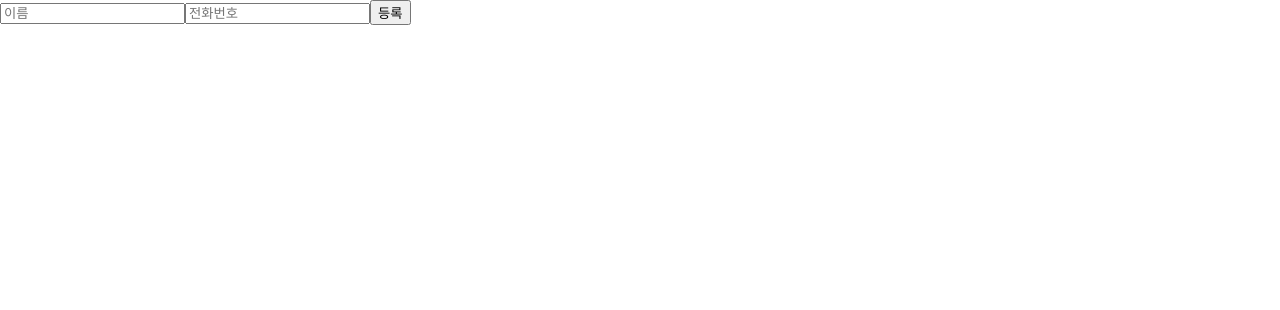
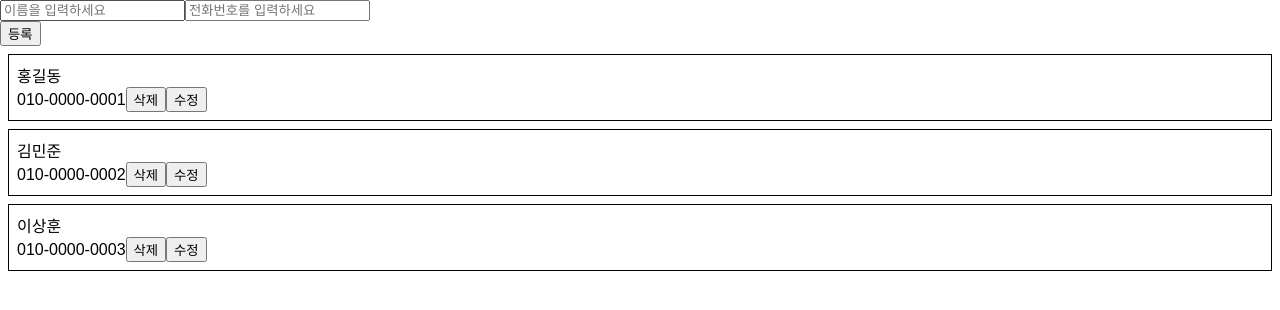
Before and after one commit to dl57934/hoony_blog_Data, a React (Create React App) app in the folder react/myapp/: page / in a window 1280 px wide. Shown: the top 310 px of the page. Built offline with nearby package versions, Linux system fonts and the light colour scheme.

Commit message:
optimization Code

```diff
--- a/react/myapp/src/App.js
+++ b/react/myapp/src/App.js
@@ -4,52 +4,72 @@ import PhoneForm from "./component/PhoneForm";
 import PhoneInfo from "./component/PhoneInfo"
 
 class App extends Component {
-    state = {
-        info:[]
+    state={
+      info:[
+          {id:0,
+          name:'홍길동',
+          phone:'010-0000-0001'},
+          {id:1,
+              name:'김민준',
+              phone:'010-0000-0002'},
+          {id:2,
+              name:'이상훈',
+              phone:'010-0000-0003'}
+      ]
     };
-    id = 0;
-    onCreate = (data) => {
+    id = 3;
+    onCreate=(data)=>{
         const {info} = this.state;
         this.setState({
-           info: info.concat({
+            info:info.concat({
             ...data,
             id:this.id++
-           })
-        });
+        })})
     };
     handlingRemove = (id)=>{
         const {info} = this.state;
         this.setState({
-         info:info.filter(info => info.id !== id)
+            info: info.filter(info=>{
+                return info.id !== id
+            })
         })
     };
-
-    handleUpdate = (id, data)=>{
-      const {info} = this.state;
+    handlingChange=(data, id)=>{
+        const changedInfo = data;
+        const {info}= this.state;
         this.setState({
             info:info.map(info=>{
-              if(info.id ===id){
+                if(info.id === id){
                     return {
                         id,
-                      ...data
+                        ...changedInfo
                     }
-              }else{
+                }else {
                     return info
                 }
             })
         })
+      /*  const {info} = this.state;
+        this.setState({
+            info:info.map(data=>{
+                if(id === info.id){
+                    data = data2;
+                    return data;
+                }
+            })
+        })*/
     };
     render(){
-        return (
+        return(
             <div>
             <PhoneForm onCreate={this.onCreate}/>
-                <br/>
-                <PhoneInfo data={this.state.info}
-                onRemove={this.handlingRemove}
-                onUpdate={this.handleUpdate}
+            <PhoneInfo data={this.state}
+            handlingRemove={this.handlingRemove}
+            handlingChange={this.handlingChange}
             />
             </div>
         )
+
     }
 }
 
--- a/react/myapp/src/component/PhoneForm.js
+++ b/react/myapp/src/component/PhoneForm.js
@@ -1,28 +1,26 @@
 import React, {Component, Fragment} from 'react';
 
 class PhoneForm extends Component {
-state = {
+    state={
       name:'',
       phone:''
     };
-
+    handlingSubmit= (e)=>{
+        const {onCreate} = this.props;
+        e.preventDefault();
+        onCreate(this.state);
+    };
     handlingChange= (e)=>{
         this.setState({
            [e.target.name]:e.target.value
         });
     };
-
-handlingSubmit= (e)=>{
-    e.preventDefault();
-    this.props.onCreate(this.state);
-};
-
-
     render(){
-    return(<form onSubmit={this.handlingSubmit}>
-            <input name={"name"} value={this.state.name} placeholder={'이름'} onChange={this.handlingChange}/>
-            <input name={"phone"} value={this.state.phone} placeholder={'전화번호'} onChange={this.handlingChange}/>
-            <button type={"submit"}>등록</button>
+        return(
+            <form onSubmit={this.handlingSubmit}>
+                <input name={'name'} onChange={this.handlingChange} value={this.state.name} placeholder={'이름을 입력하세요'}/>
+                <input name={'phone'} onChange={this.handlingChange} value={this.state.phone} placeholder={'전화번호를 입력하세요'}/>
+                <br/><button>등록</button>
             </form>
         )
     }
--- a/react/myapp/src/component/PhoneInfo.js
+++ b/react/myapp/src/component/PhoneInfo.js
@@ -3,17 +3,26 @@ import PhoneInfoList from "./PhoneInfoList";
 
 class PhoneInfo extends Component {
     static defaultProps = {
-        data:[]
+      data:[]
     };
+
+
+
     render(){
-        const {data, onRemove, onUpdate} = this.props;
-        const list =  data.map(info =>{
-               return <PhoneInfoList onUpdate={onUpdate} onRemove={onRemove} info={info} key={info.id}/>
-            });
-        return (<div>
-            {list}
-            </div>)
-   }
+        const {info} = this.props.data;
+        const {handlingRemove, handlingChange} = this.props;
+        console.log('rendering list');
+        const list = info.map(data=>{
+           return <PhoneInfoList info={data}
+                                 handlingRemove={handlingRemove}
+                                 handlingChange={handlingChange}/>
+        });
+        return(
+            <div>
+                {list}
+            </div>
+        )
+    }
 }
 
 
--- a/react/myapp/src/component/PhoneInfoList.js
+++ b/react/myapp/src/component/PhoneInfoList.js
@@ -1,69 +1,70 @@
 import React, {Component,Fragment} from 'react';
 
 class PhoneInfoList extends Component {
+style={
+    border:'solid black 1px',
+    margin:'8px',
+    padding:'8px'
+};
+state={
+toggle:false,
+    name:'',
+    phone:''
+};
 
-    handleRemove = ()=>{
-        const {info, onRemove} = this.props;
-        onRemove(info.id);
+handlingRemove = ()=>{
+    const {id} = this.props.info;
+    const {handlingRemove} = this.props;
+    handlingRemove(id);
 };
-    handleEditTogging=()=>{
-        //false->True
-        const {editing} = this.state;
-        const {onUpdate, info} = this.props;
-        if(editing) {
-            onUpdate(info.id,
-                {
-                    name:this.state.phone,
-                    phone:this.state.name
-                })
+handlingEdit=()=>{
+    const {name, phone, id} = this.props.info;
+    const {handlingChange} = this.props;
+    if(this.state.toggle){
+        handlingChange({
+            name:this.state.name,
+            phone:this.state.phone
+        }, id);
     }else{
         this.setState({
-                name:info.name,
-                phone:info.phone
-            });
+            name:name,
+            phone:phone
+        })
     }
 
     this.setState({
-            editing:!editing
-        })
-    }
-
-    state ={
-      editing:false,
-        name:'',
-        phone:''
-    };
-    style = {
-        border:'solid black 1px',
-        padding:'8px',
-        margin:'8px'
-    };
-    onHandleChange = (e)=>{
-        this.setState({
-            [e.target.name]: e.target.value
+        toggle:!this.state.toggle
     })
 };
+handlingChange=(e)=>{
+this.setState({
+    [e.target.name]:e.target.value
+})
+};
+
+
+    shouldComponentUpdate(nextProps, nextState) {
+        if(nextState !== this.state) return true;
+        return nextProps.info !== this.props.info
+    }
 render(){
     const {name, phone, id} = this.props.info;
-        const {onRemove} = this.props;
-        const {editing} = this.state;
+    const {toggle} = this.state;
     console.log(name);
-        console.log(phone);
     return(<div style={this.style}>
-            {
-                editing ? (
-                    <Fragment><input name={'name'} value={this.state.name} onChange={this.onHandleChange}/><br/>
-                    <input name={'phone'} value={this.state.phone} onChange={this.onHandleChange}/>
-                    <br/></Fragment>
-                )
-                    : (<Fragment>{name}<br/>
-                    {phone}<br/></Fragment>)
+        {toggle?
+            <Fragment>
+                <input name={'name'} value={this.state.name} onChange={this.handlingChange}/><br/>
+                <input name={'phone'} value={this.state.phone} onChange={this.handlingChange}/><br/>
+            </Fragment>:
+            <Fragment>
+                {name}<br/>
+                {phone}
+            </Fragment>
         }
-            <button onClick={()=>{
-                onRemove(id)}}>삭제</button>
-            <button onClick={this.handleEditTogging}>
-                {editing? '적용':'수정'}
-            </button>
+        <button onClick={this.handlingRemove}>삭제</button>
+        <button onClick={this.handlingEdit}>{toggle?'등록':'수정'}</button>
+
     </div>)
     }
 }
```
Lines whose indentation alone changed are shown as unchanged.
